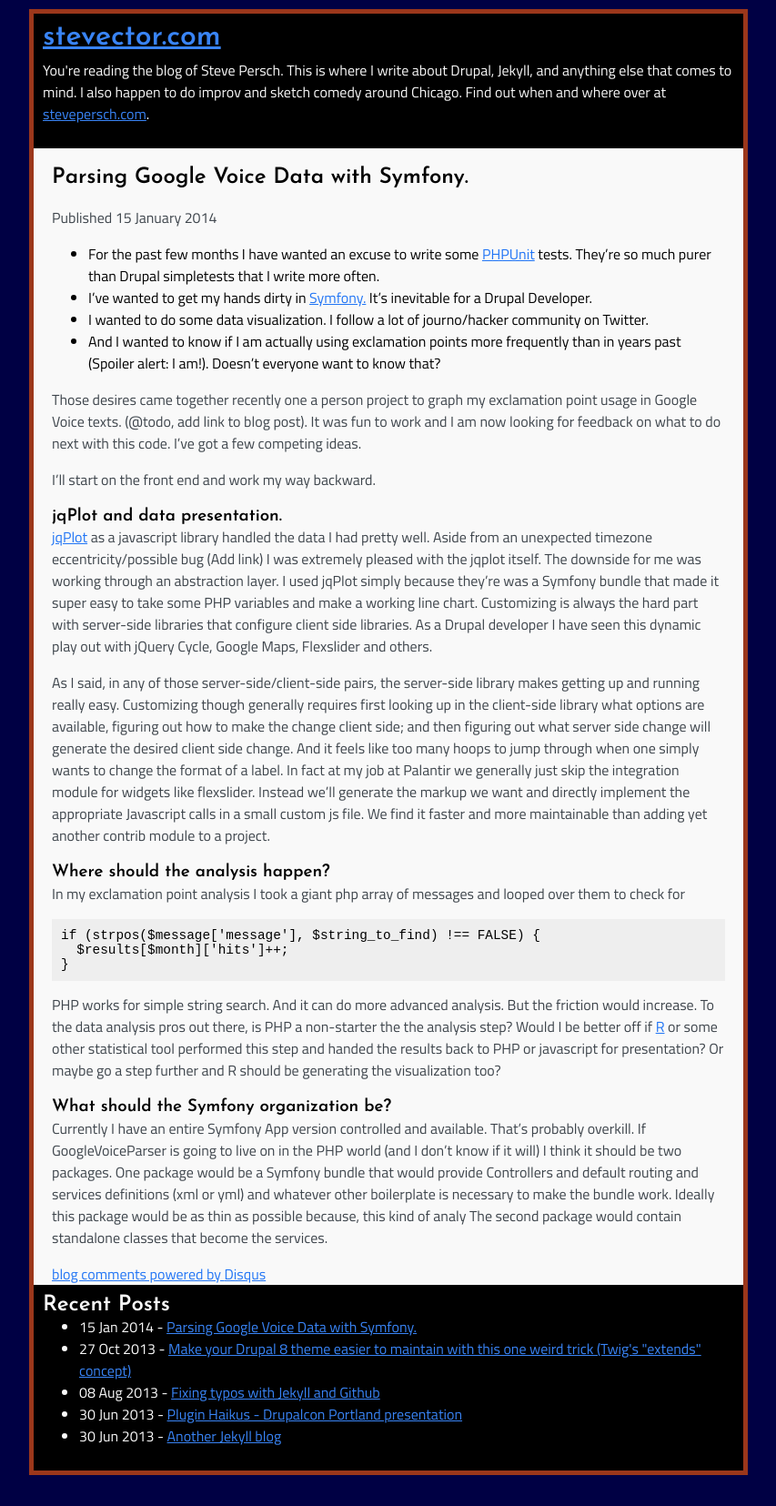
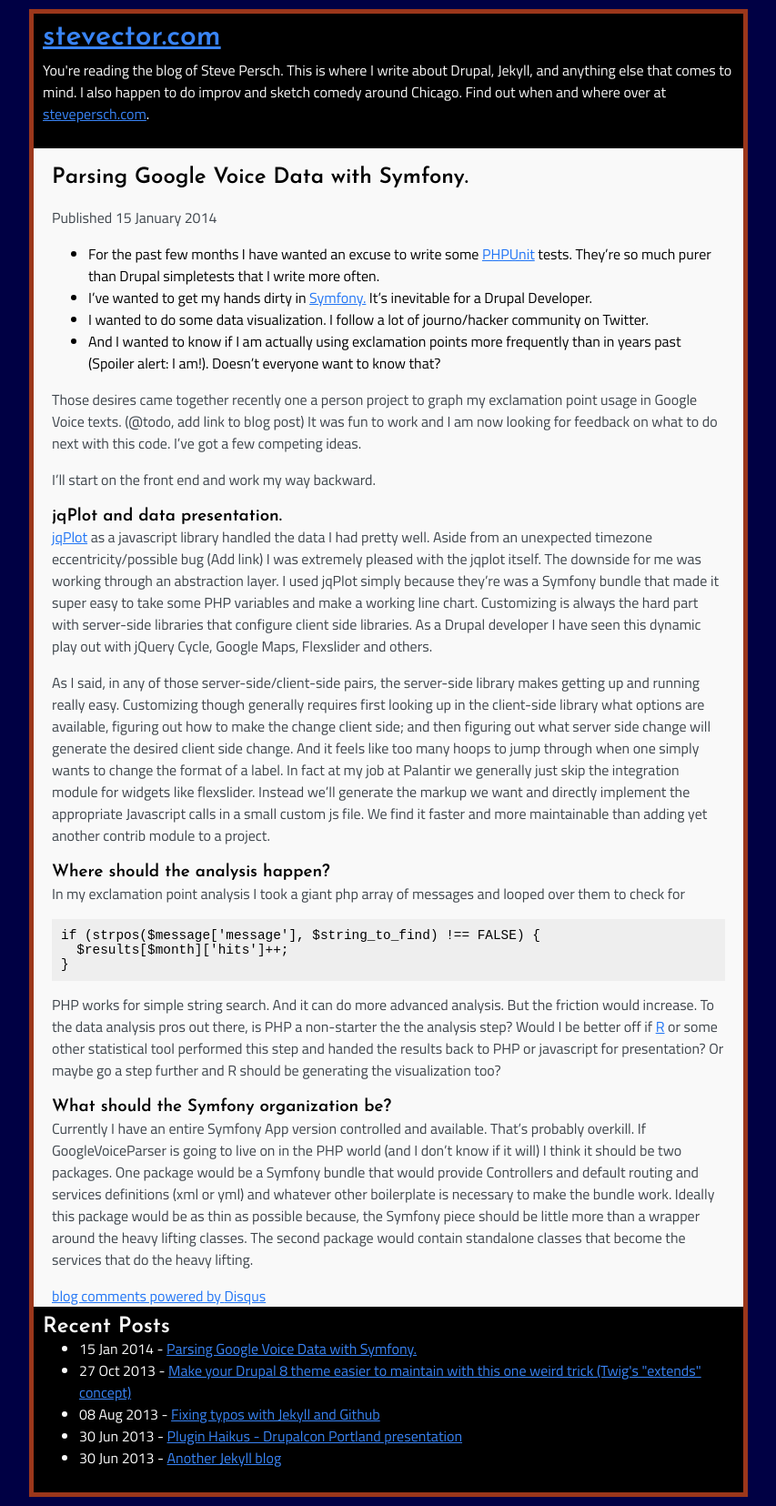
Before and after one commit to stevector/stevector.github.io, a Jekyll site: the page built from _posts/2014-01-15-google-voice-symfony.md, in a window 1280 px wide. Shown: the whole page at 91% size, without its empty margins (213-1066 px from the left). Built offline with Jekyll 4.4.1, drawn with Linux system fonts in a browser that asks for light colours; nearby versions of some CDN libraries; Markdown is read by kramdown in place of the engine named in the settings; comment, search, counter and statistics services are not loaded; before the commit the page ends 1631 px from its top, so only the background shows below that.

Commit message:
cleanup in 2014-01-15-google-voice-symfony.md

```diff
--- a/_posts/2014-01-15-google-voice-symfony.md
+++ b/_posts/2014-01-15-google-voice-symfony.md
@@ -10,19 +10,24 @@
 * I wanted to do some data visualization. I follow a lot of journo/hacker community on Twitter.
 * And I wanted to know if I am actually using exclamation points more frequently than in years past (Spoiler alert: I am!). Doesn't everyone want to know that?
 
-Those desires came together recently one a person project to graph my exclamation point usage in Google Voice texts. (@todo, add link to blog post). It was fun to work and I am now looking for feedback on what to do next with this code. I've got a few competing ideas.
+Those desires came together recently one a person project to graph my exclamation point usage in Google Voice texts. (@todo, add link to blog post)
+It was fun to work and I am now looking for feedback on what to do next with this code.
+I've got a few competing ideas.
 
 I'll start on the front end and work my way backward.
 
 ### jqPlot and data presentation.
 
-[jqPlot](http://www.jqplot.com/) as a javascript library handled the data I had pretty well. Aside from an unexpected timezone eccentricity/possible bug (Add link) I was extremely pleased with the jqplot itself.
+[jqPlot](http://www.jqplot.com/) as a javascript library handled the data I had pretty well.
+Aside from an unexpected timezone eccentricity/possible bug (Add link) I was extremely pleased with the jqplot itself.
 The downside for me was working through an abstraction layer.
-I used jqPlot simply because they're was a Symfony bundle that made it super easy to take some PHP variables and make a working line chart. Customizing is always the hard part with server-side libraries that configure client side libraries.
+I used jqPlot simply because they're was a Symfony bundle that made it super easy to take some PHP variables and make a working line chart.
+Customizing is always the hard part with server-side libraries that configure client side libraries.
 As a Drupal developer I have seen this dynamic play out with jQuery Cycle, Google Maps, Flexslider and others.
 
 As I said, in any of those server-side/client-side pairs, the server-side library makes getting up and running really easy.
-Customizing though generally requires first looking up in the client-side library what options are available, figuring out how to make the change client side; and then figuring out what server side change will generate the desired client side change. And it feels like too many hoops to jump through when one simply wants to change the format of a label.
+Customizing though generally requires first looking up in the client-side library what options are available, figuring out how to make the change client side; and then figuring out what server side change will generate the desired client side change.
+And it feels like too many hoops to jump through when one simply wants to change the format of a label.
 In fact at my job at Palantir we generally just skip the integration module for widgets like flexslider.
 Instead we'll generate the markup we want and directly implement the appropriate Javascript calls in a small custom js file.
 We find it faster and more maintainable than adding yet another contrib module to a project.
@@ -34,8 +39,15 @@
   $results[$month]['hits']++;
 }</pre>
 
-PHP works for simple string search. And it can do more advanced analysis. But the friction would increase. To the data analysis pros out there, is PHP a non-starter the the analysis step? Would I be better off if [R](http://www.r-project.org/) or some other statistical tool performed this step and handed the results back to PHP or javascript for presentation? Or maybe go a step further and R should be generating the visualization too?
+PHP works for simple string search. And it can do more advanced analysis. But the friction would increase.
+To the data analysis pros out there, is PHP a non-starter the the analysis step?
+Would I be better off if [R](http://www.r-project.org/) or some other statistical tool performed this step and handed the results back to PHP or javascript for presentation?
+Or maybe go a step further and R should be generating the visualization too?
 
 ### What should the Symfony organization be?
 
-Currently I have an entire Symfony App version controlled and available. That's probably overkill. If GoogleVoiceParser is going to live on in the PHP world (and I don't know if it will) I think it should be two packages. One package would be a Symfony bundle that would provide Controllers and default routing and services definitions (xml or yml) and whatever other boilerplate is necessary to make the bundle work. Ideally this package would be as thin as possible because, this kind of analy The second package would contain standalone classes that become the services.
+Currently I have an entire Symfony App version controlled and available.
+That's probably overkill.
+If GoogleVoiceParser is going to live on in the PHP world (and I don't know if it will) I think it should be two packages.
+One package would be a Symfony bundle that would provide Controllers and default routing and services definitions (xml or yml) and whatever other boilerplate is necessary to make the bundle work.
+Ideally this package would be as thin as possible because, the Symfony piece should be little more than a wrapper around the heavy lifting classes. The second package would contain standalone classes that become the services that do the heavy lifting.
```
